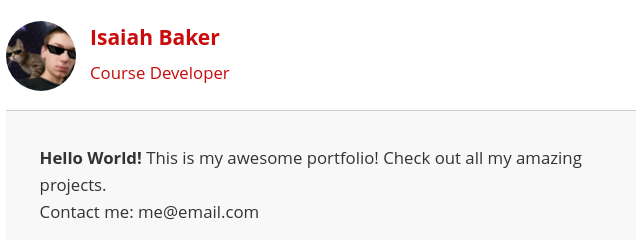
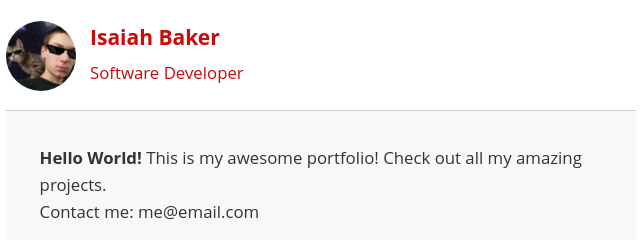
Before and after one commit to Zayah117/Zayah117.github.io, a plain HTML site: page index.html in a window 1280 px wide. Shown: the top 240 px of the page, 319-959 px from the left. Drawn offline with Linux system fonts and the light colour scheme.

Commit message:
Change position to 'software developer'

```diff
--- a/index.html
+++ b/index.html
@@ -79,7 +79,7 @@
   <body>
     <header>
       <a href="/"><img src="img/profilepic.jpg"></a>
-      <p>Isaiah Baker<br><span>Course Developer</span></p>
+      <p>Isaiah Baker<br><span>Software Developer</span></p>
     </header>
 
     <div class="container">
```
